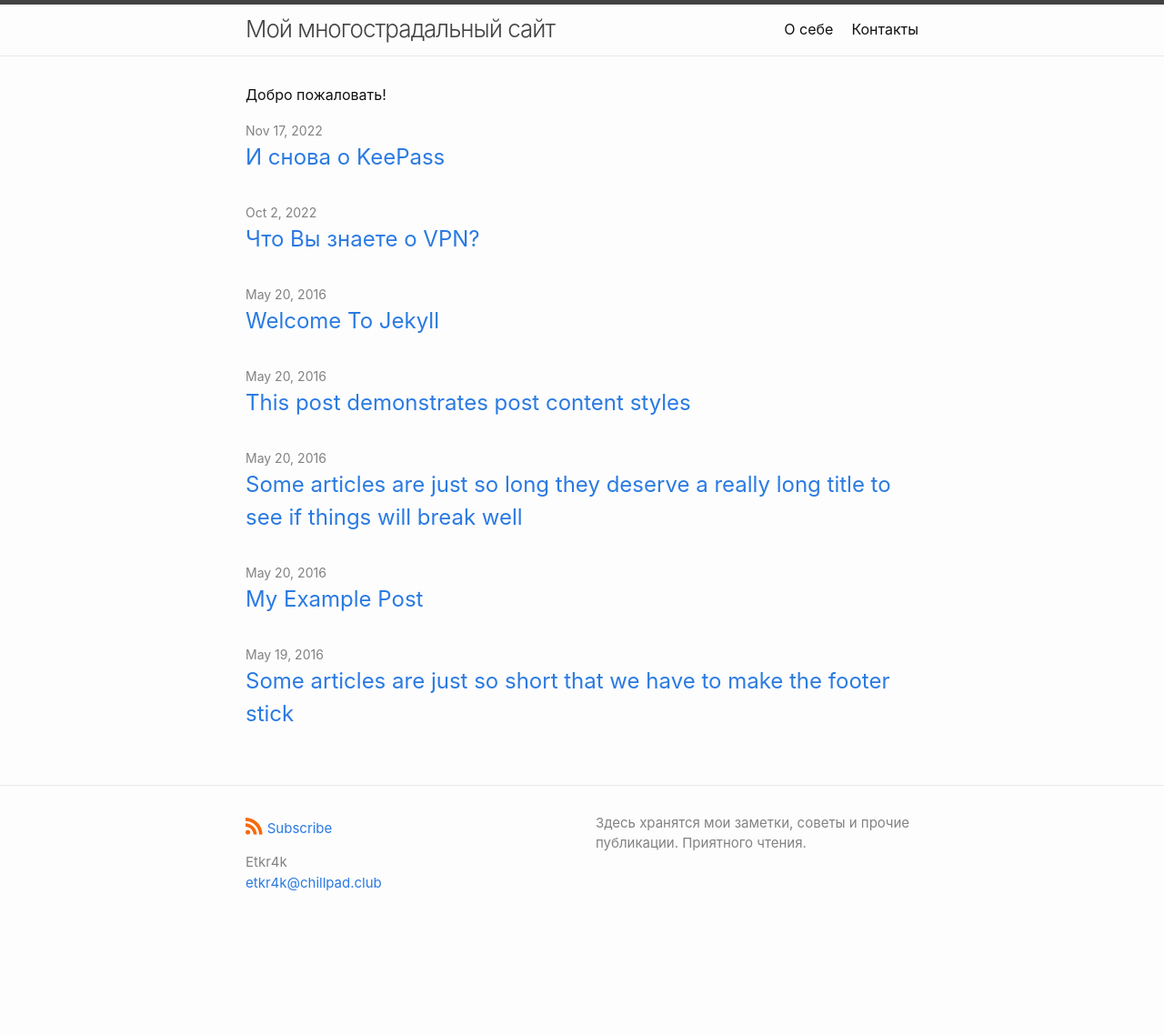
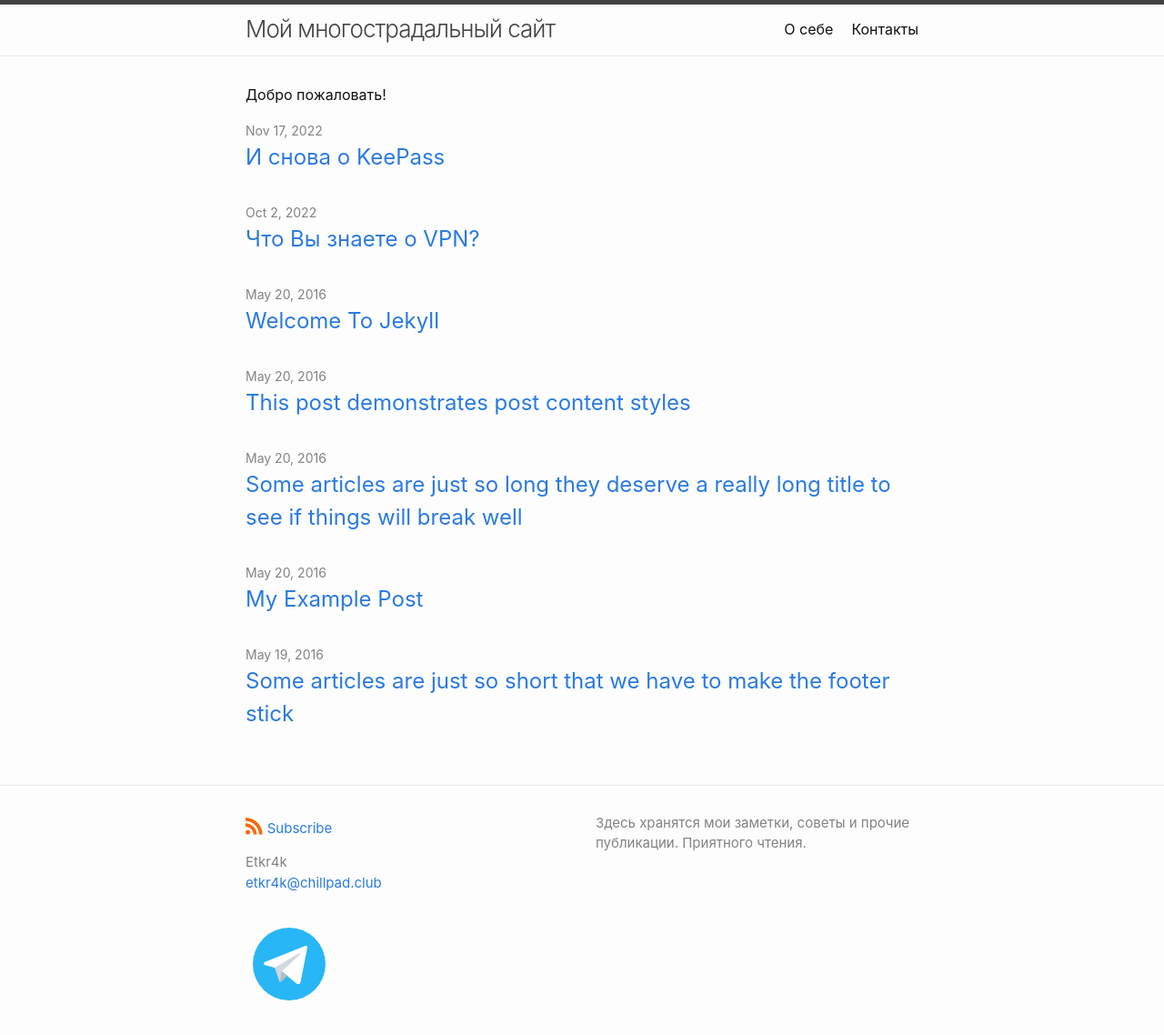
Before and after one commit to etkr4k/etkr4k.github.io, a Jekyll site: the page built from index.md, in a window 1280 px wide. Shown: the whole page at 91% size. Built offline with Jekyll 4.4.1, drawn with Linux system fonts in a browser that asks for light colours; before the commit the page ends 1042 px from its top, so only the background shows below that.

Commit message:
modified:   _includes/footer.html

```diff
--- a/_includes/footer.html
+++ b/_includes/footer.html
@@ -28,8 +28,15 @@
       </div>
     </div>
 
+    <!---
     <div class="social-links">
       {%- include social.html -%}
+    </div>
+  --->
+    <div class="social-links">
+      <a href="https://t.me/etkr4k">
+        <img src="assets/my-icon/telegram-96.svg" width="96" height="96" width="96">
+      </a>
     </div>
 
   </div>
```
